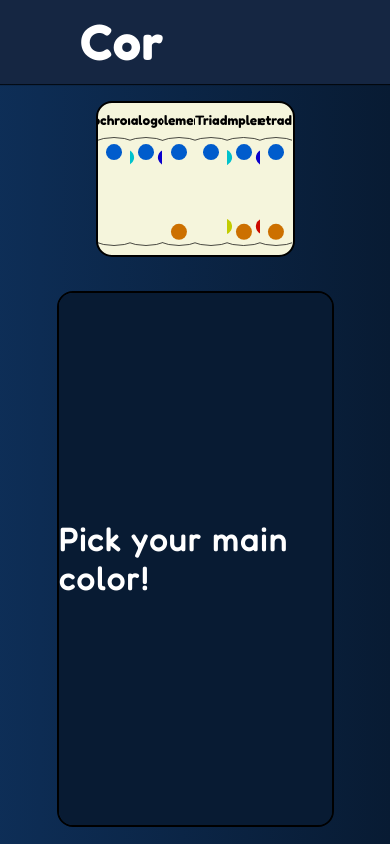
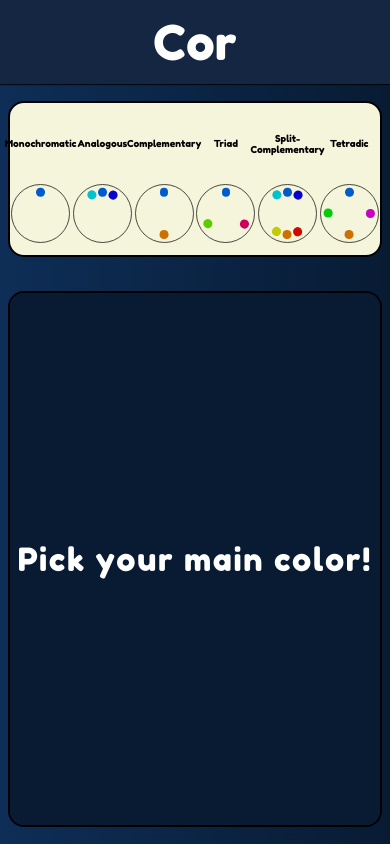
Before and after one commit to Guijss/cor, a React (Create React App) app: page / in a window 390 px wide. Built offline with nearby package versions, Linux system fonts and the light colour scheme.

Commit message:
added responsiveness for some mobile resolutions.

```diff
--- a/src/App.js
+++ b/src/App.js
@@ -18,6 +18,7 @@ const PageContainer = styled.div`
   -webkit-user-select: none;
   -ms-user-select: none;
   user-select: none;
+  font-family: 'Fredoka One', cursive;
 `;
 
 const Banner = styled.div`
@@ -28,7 +29,6 @@ const Banner = styled.div`
   -webkit-box-shadow: 0px 1px 1px 0px rgba(0, 0, 0, 0.75);
   -moz-box-shadow: 0px 1px 1px 0px rgba(0, 0, 0, 0.75);
   z-index: 99;
-  font-family: 'Fredoka One', cursive;
   font-size: 2rem;
   display: flex;
   justify-content: center;
@@ -40,6 +40,10 @@ const Logo = styled.div`
   left: 0;
   margin: 5rem;
   font-size: 3rem;
+  @media only screen and (max-width: 768px) {
+    left: auto;
+    margin: 0;
+  }
 `;
 
 const Title = styled.span`
@@ -72,6 +76,9 @@ const ColorBarContainer = styled.div`
   &:hover {
     cursor: ${(props) =>
       !props.mainPicked ? 'pointer' : props.isDragging ? 'unset' : 'grab'};
+  }
+  @media only screen and (max-width: 768px) {
+    width: 95%;
   }
 `;
 
@@ -149,6 +156,9 @@ function App() {
       e.preventDefault();
       setMousePos({ x: e.clientX, y: e.clientY });
     };
+    if (mainPicked) {
+      setIsBarVisible([1, 1, 1, 1, 1, 1]);
+    }
     window.addEventListener('mousemove', updateMouse);
     window.addEventListener('mouseup', disableDrag);
     window.addEventListener('keyup', keyUpHandler);
@@ -165,12 +175,6 @@ function App() {
       setBarWidth(1 / reducedArr);
     }
   }, [isBarVisible]);
-
-  useEffect(() => {
-    if (mainPicked) {
-      setIsBarVisible([1, 1, 1, 1, 1, 1]);
-    }
-  }, [mainPicked]);
 
   useEffect(() => {
     setTheme((prev) => {
--- a/src/components/ColorBar.js
+++ b/src/components/ColorBar.js
@@ -11,8 +11,6 @@ const Bar = styled.div`
   align-items: center;
   flex-direction: column;
   transition: width 0.5s ease-in, border-radius 0.5s ease-in;
-  font-family: 'Fredoka', sans-serif;
-  font-weight: bold;
   letter-spacing: 0.1rem;
 `;
 
@@ -23,6 +21,7 @@ const PickMain = styled.span`
 `;
 
 const ColorBar = ({ index, color, visible, width, mainPicked, children }) => {
+  // TODO! add touch events to bars.
   const { setPickerVisible, setTheme } = useContext(eventsContext);
   const handlePick = () => {
     if (!mainPicked) {
--- a/src/components/HexText.js
+++ b/src/components/HexText.js
@@ -15,6 +15,9 @@ const HexTextContainer = styled.span`
   align-items: center;
   &:hover {
     cursor: pointer;
+  }
+  @media only screen and (max-width: 768px) {
+    font-size: 0.7rem;
   }
 `;
 
@@ -46,7 +49,7 @@ const HexText = ({ color, visible }) => {
             alignItems: 'center',
           }}
         >
-          <span style={{ margin: '5px 5px 0 0' }}>
+          <span style={{ margin: '2px 5px 0 0' }}>
             {copied ? (
               <FaCheck size={12} color={color.rgb.contrast} />
             ) : (
--- a/src/components/ThemeDisplay.js
+++ b/src/components/ThemeDisplay.js
@@ -5,12 +5,16 @@ const DisplayContainer = styled.div`
   position: relative;
   width: 50%;
   height: 20%;
-  background-color: beige; //${(props) => props.bgCol};
+  background-color: beige;
   border-radius: 1rem;
   display: flex;
   justify-content: space-evenly;
   align-items: center;
   border: 2px solid black;
+  font-size: 1.3rem;
+  @media only screen and (max-width: 768px) {
+    width: 95%;
+  }
 `;
 
 const NameWheel = styled.div`
@@ -21,11 +25,19 @@ const NameWheel = styled.div`
   justify-content: space-evenly;
   align-items: center;
   flex-direction: column;
-  font-family: 'Fredoka One', cursive;
   color: black;
   font-size: 0.8rem;
-  white-space: nowrap;
-  overflow: hidden;
+  @media only screen and (max-width: 768px) {
+    font-size: 0.6rem;
+  }
+`;
+
+const Name = styled.span`
+  position: relative;
+  display: flex;
+  justify-content: center;
+  align-items: center;
+  text-align: center;
 `;
 
 const ThemeDisplay = ({ theme, availableSchemes }) => {
@@ -49,44 +61,31 @@ const ThemeDisplay = ({ theme, availableSchemes }) => {
 
   return (
     <DisplayContainer ref={displayRef}>
-      {availableSchemes.map((e, i) => (
-        <NameWheel key={i}>
-          <span>{e.name}</span>
-          <e.component col={theme[0].color} displaySize={displaySize} />
-        </NameWheel>
-      ))}
+      {availableSchemes.length === 0 ? (
+        <span>No possible color scheme with the current selected colors.</span>
+      ) : (
+        availableSchemes.map((e, i) => (
+          <NameWheel key={i}>
+            <Name
+              style={{
+                width: Math.min(displaySize.w / 6.5, displaySize.h * 0.7),
+                height: `calc(75% - ${Math.min(
+                  displaySize.w / 6.5,
+                  displaySize.h * 0.7
+                )}px)`,
+              }}
+            >
+              {e.name}
+            </Name>
+            <e.component
+              col={theme[0].color}
+              diameter={Math.min(displaySize.w / 6.5, displaySize.h * 0.7)}
+            />
+          </NameWheel>
+        ))
+      )}
     </DisplayContainer>
   );
 };
 
 export default ThemeDisplay;
-
-//Base Wheel:
-// backgroundImage: `conic-gradient(
-//     hsla(${col.hsb.h}, 100%, 50%, 1) 0deg,
-//     hsla(${col.hsb.h}, 100%, 50%, 1) 15deg,
-//     hsla(${(col.hsb.h + 30) % 360}, 100%, 50%, 1) 15deg,
-//     hsla(${(col.hsb.h + 30) % 360}, 100%, 50%, 1) ${15 + 30}deg,
-//     hsla(${(col.hsb.h + 60) % 360}, 100%, 50%, 1) ${15 + 30}deg,
-//     hsla(${(col.hsb.h + 60) % 360}, 100%, 50%, 1) ${15 + 30 * 2}deg,
-//     hsla(${(col.hsb.h + 90) % 360}, 100%, 50%, 1) ${15 + 30 * 2}deg,
-//     hsla(${(col.hsb.h + 90) % 360}, 100%, 50%, 1) ${15 + 30 * 3}deg,
-//     hsla(${(col.hsb.h + 120) % 360}, 100%, 50%, 1) ${15 + 30 * 3}deg,
-//     hsla(${(col.hsb.h + 120) % 360}, 100%, 50%, 1) ${15 + 30 * 4}deg,
-//     hsla(${(col.hsb.h + 150) % 360}, 100%, 50%, 1) ${15 + 30 * 4}deg,
-//     hsla(${(col.hsb.h + 150) % 360}, 100%, 50%, 1) ${15 + 30 * 5}deg,
-//     hsla(${(col.hsb.h + 180) % 360}, 100%, 50%, 1) ${15 + 30 * 5}deg,
-//     hsla(${(col.hsb.h + 180) % 360}, 100%, 50%, 1) ${15 + 30 * 6}deg,
-//     hsla(${(col.hsb.h + 210) % 360}, 100%, 50%, 1) ${15 + 30 * 6}deg,
-//     hsla(${(col.hsb.h + 210) % 360}, 100%, 50%, 1) ${15 + 30 * 7}deg,
-//     hsla(${(col.hsb.h + 240) % 360}, 100%, 50%, 1) ${15 + 30 * 7}deg,
-//     hsla(${(col.hsb.h + 240) % 360}, 100%, 50%, 1) ${15 + 30 * 8}deg,
-//     hsla(${(col.hsb.h + 270) % 360}, 100%, 50%, 1) ${15 + 30 * 8}deg,
-//     hsla(${(col.hsb.h + 270) % 360}, 100%, 50%, 1) ${15 + 30 * 9}deg,
-//     hsla(${(col.hsb.h + 300) % 360}, 100%, 50%, 1) ${15 + 30 * 9}deg,
-//     hsla(${(col.hsb.h + 300) % 360}, 100%, 50%, 1) ${15 + 30 * 10}deg,
-//     hsla(${(col.hsb.h + 330) % 360}, 100%, 50%, 1) ${15 + 30 * 10}deg,
-//     hsla(${(col.hsb.h + 330) % 360}, 100%, 50%, 1) ${15 + 30 * 11}deg,
-//     hsla(${col.hsb.h}, 100%, 50%, 1) ${15 + 30 * 11}deg,
-//     hsla(${col.hsb.h}, 100%, 50%, 1) ${15 + 30 * 12}deg
-//   )`
--- a/src/components/WheelAnalog.js
+++ b/src/components/WheelAnalog.js
@@ -17,12 +17,12 @@ const ColorDots = styled.div`
   transform: rotate(${(props) => props.rot}deg) translateY(-250%);
 `;
 
-const WheelAnalog = ({ col, displaySize }) => {
+const WheelAnalog = ({ col, diameter }) => {
   return (
     <Wheel
       style={{
-        width: displaySize.h * 0.7,
-        height: displaySize.h * 0.7,
+        width: diameter,
+        height: diameter,
       }}
     >
       <ColorDots
--- a/src/components/WheelComp.js
+++ b/src/components/WheelComp.js
@@ -17,12 +17,12 @@ const ColorDots = styled.div`
   transform: rotate(${(props) => props.rot}deg) translateY(-250%);
 `;
 
-const WheelComp = ({ col, displaySize }) => {
+const WheelComp = ({ col, diameter }) => {
   return (
     <Wheel
       style={{
-        width: displaySize.h * 0.7,
-        height: displaySize.h * 0.7,
+        width: diameter,
+        height: diameter,
       }}
     >
       <ColorDots
--- a/src/components/WheelMono.js
+++ b/src/components/WheelMono.js
@@ -17,12 +17,12 @@ const ColorDots = styled.div`
   transform: rotate(${(props) => props.rot}deg) translateY(-250%);
 `;
 
-const WheelMono = ({ col, displaySize }) => {
+const WheelMono = ({ col, diameter }) => {
   return (
     <Wheel
       style={{
-        width: displaySize.h * 0.7,
-        height: displaySize.h * 0.7,
+        width: diameter,
+        height: diameter,
       }}
     >
       <ColorDots
--- a/src/components/WheelSplit.js
+++ b/src/components/WheelSplit.js
@@ -17,12 +17,12 @@ const ColorDots = styled.div`
   transform: rotate(${(props) => props.rot}deg) translateY(-250%);
 `;
 
-const WheelSplit = ({ col, displaySize }) => {
+const WheelSplit = ({ col, diameter }) => {
   return (
     <Wheel
       style={{
-        width: displaySize.h * 0.7,
-        height: displaySize.h * 0.7,
+        width: diameter,
+        height: diameter,
       }}
     >
       <ColorDots
--- a/src/components/WheelTetra.js
+++ b/src/components/WheelTetra.js
@@ -17,12 +17,12 @@ const ColorDots = styled.div`
   transform: rotate(${(props) => props.rot}deg) translateY(-250%);
 `;
 
-const WheelTetra = ({ col, displaySize }) => {
+const WheelTetra = ({ col, diameter }) => {
   return (
     <Wheel
       style={{
-        width: displaySize.h * 0.7,
-        height: displaySize.h * 0.7,
+        width: diameter,
+        height: diameter,
       }}
     >
       <ColorDots
--- a/src/components/WheelTriad.js
+++ b/src/components/WheelTriad.js
@@ -17,12 +17,12 @@ const ColorDots = styled.div`
   transform: rotate(${(props) => props.rot}deg) translateY(-250%);
 `;
 
-const WheelTriad = ({ col, displaySize }) => {
+const WheelTriad = ({ col, diameter }) => {
   return (
     <Wheel
       style={{
-        width: displaySize.h * 0.7,
-        height: displaySize.h * 0.7,
+        width: diameter,
+        height: diameter,
       }}
     >
       <ColorDots
```
